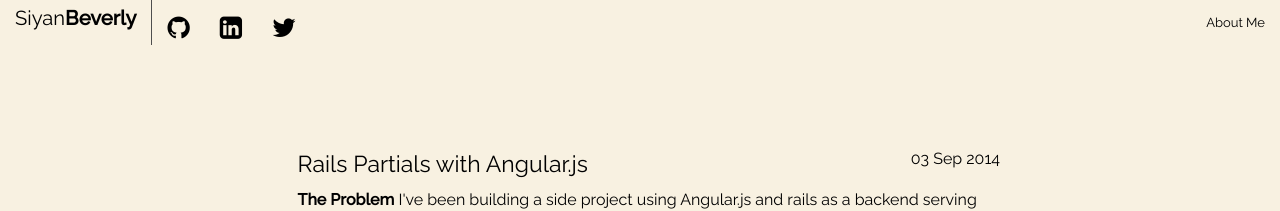
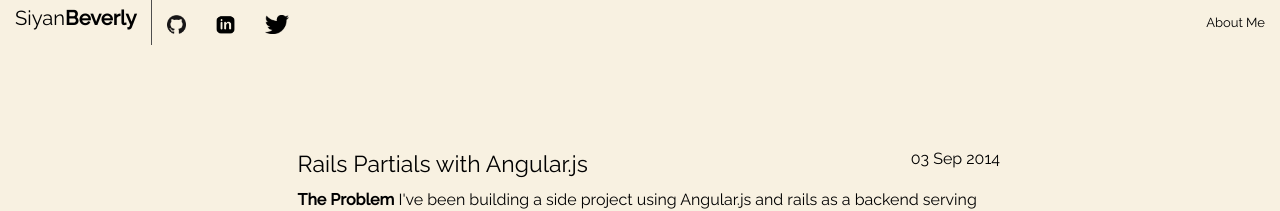
Before and after one commit to sbeverly/sbeverly.github.io, a Jekyll site: the page built from index.html, in a window 1280 px wide. Shown: the top 211 px of the page. Built offline with Jekyll 4.4.1, drawn with Linux system fonts in a browser that asks for light colours.

Commit message:
back to old icons

```diff
--- a/_layouts/default.html
+++ b/_layouts/default.html
@@ -40,9 +40,9 @@
 
 	    <ul class="left">
 	    	<li class="divider"></li>
-			<li><a href="https://github.com/sbeverly" target="_blank"><i class="fa fa-2x float fa-github icon"></i></a></li>
-			<li><a href="https://github.com/sbeverly" target="_blank"><i class="fa fa-2x float icon fa-linkedin-square"></i></a></li>
-			<li><a href="https://github.com/sbeverly" target="_blank"><i class="fa fa-2x float fa-twitter icon"></i></a></li>
+			<li><a href="https://github.com/sbeverly"><img class='icon float' src="/img/github.png"></a></li>
+	    	<li><a href="http://lnkd.in/purq4h"><img class='icon float' src="/img/linkedin.png"></a></li>
+	    	<li><a href="https://twitter.com/sxanatos"><img class='icon float' src="/img/twitter.png"></a></li>
 
 
 	    	<!-- <li><a href="http://lnkd.in/purq4h" target="_blank"><img class='icon float' src="/img/linkedin.png"></a></li> -->
```
